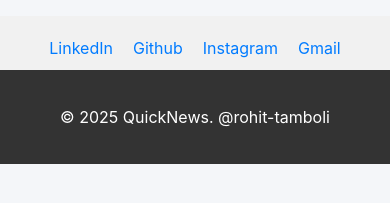
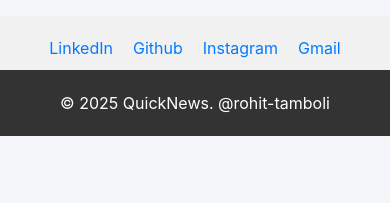
Before and after one commit to rohit-tamboli/News, a React (Vite) app in the folder frontend/: page / in a window 390 px wide. Shown: the part 281-484 px from the top of the page. Built offline with nearby package versions, Linux system fonts and the light colour scheme; no server answers.

Commit message:
Initial commit

```diff
--- a/frontend/src/Footer.css
+++ b/frontend/src/Footer.css
@@ -65,6 +65,6 @@
 
   .copyright {
     font-size: 14px; /* Smaller font size for copyright on mobile */
-    padding: 15px 0; /* Extra padding for clarity */
+    padding: 1px 0; /* Extra padding for clarity */
   }
 }
```
